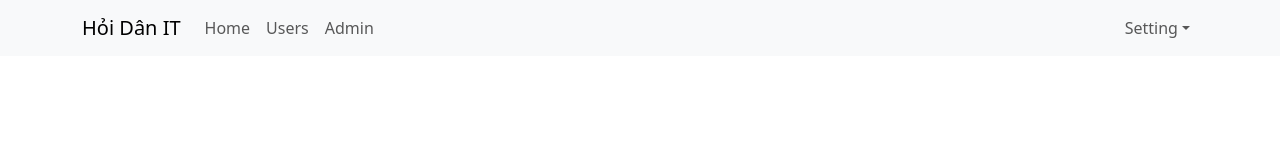
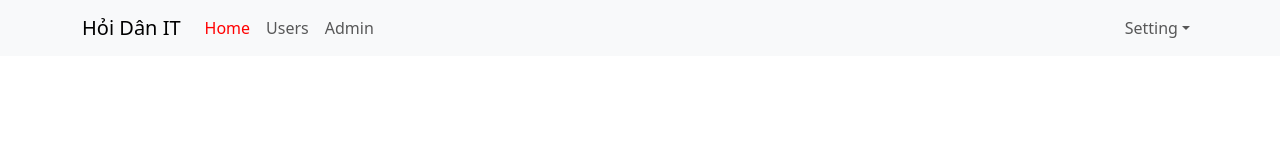
Before and after one commit to antking19/hoidanit-react-basic-course, a React (Create React App) app: page / in a window 1280 px wide. Shown: the top 160 px of the page. Built offline with nearby package versions, Linux system fonts and the light colour scheme.

Commit message:
Active Link - NavLink - video 50

```diff
--- a/src/App.scss
+++ b/src/App.scss
@@ -7,3 +7,15 @@ body {
     -webkit-font-smoothing: antialiased;
     -moz-osx-font-smoothing: grayscale;
 }
+
+.app-container {
+    .header-container {
+        .navbar-nav {
+            .nav-link {
+                &.active {
+                    color: red;
+                }
+            }
+        }
+    }
+}
--- a/src/components/Header/Header.js
+++ b/src/components/Header/Header.js
@@ -2,7 +2,7 @@ import Container from "react-bootstrap/Container";
 import Nav from "react-bootstrap/Nav";
 import Navbar from "react-bootstrap/Navbar";
 import NavDropdown from "react-bootstrap/NavDropdown";
-import { Link } from "react-router-dom";
+import { NavLink } from "react-router-dom";
 
 function Header() {
     return (
@@ -15,15 +15,15 @@ function Header() {
                 <Navbar.Toggle aria-controls="basic-navbar-nav" />
                 <Navbar.Collapse id="basic-navbar-nav">
                     <Nav className="me-auto">
-                        <Link to="/" className="nav-link">
+                        <NavLink to="/" className="nav-link">
                             Home
-                        </Link>
-                        <Link to="/users" className="nav-link">
+                        </NavLink>
+                        <NavLink to="/users" className="nav-link">
                             Users
-                        </Link>
-                        <Link to="/admin" className="nav-link">
+                        </NavLink>
+                        <NavLink to="/admin" className="nav-link">
                             Admin
-                        </Link>
+                        </NavLink>
                     </Nav>
                     <Nav>
                         <NavDropdown title="Setting" id="basic-nav-dropdown">
--- a/src/index.js
+++ b/src/index.js
@@ -16,8 +16,8 @@ root.render(
         <BrowserRouter>
             <Routes>
                 <Route path="/" element={<App />}>
-                    <Route path="/users" element={<User />} />
-                    <Route path="/Admin" element={<Admin />} />
+                    <Route path="users" element={<User />} />
+                    <Route path="admin" element={<Admin />} />
                 </Route>
             </Routes>
         </BrowserRouter>
```
